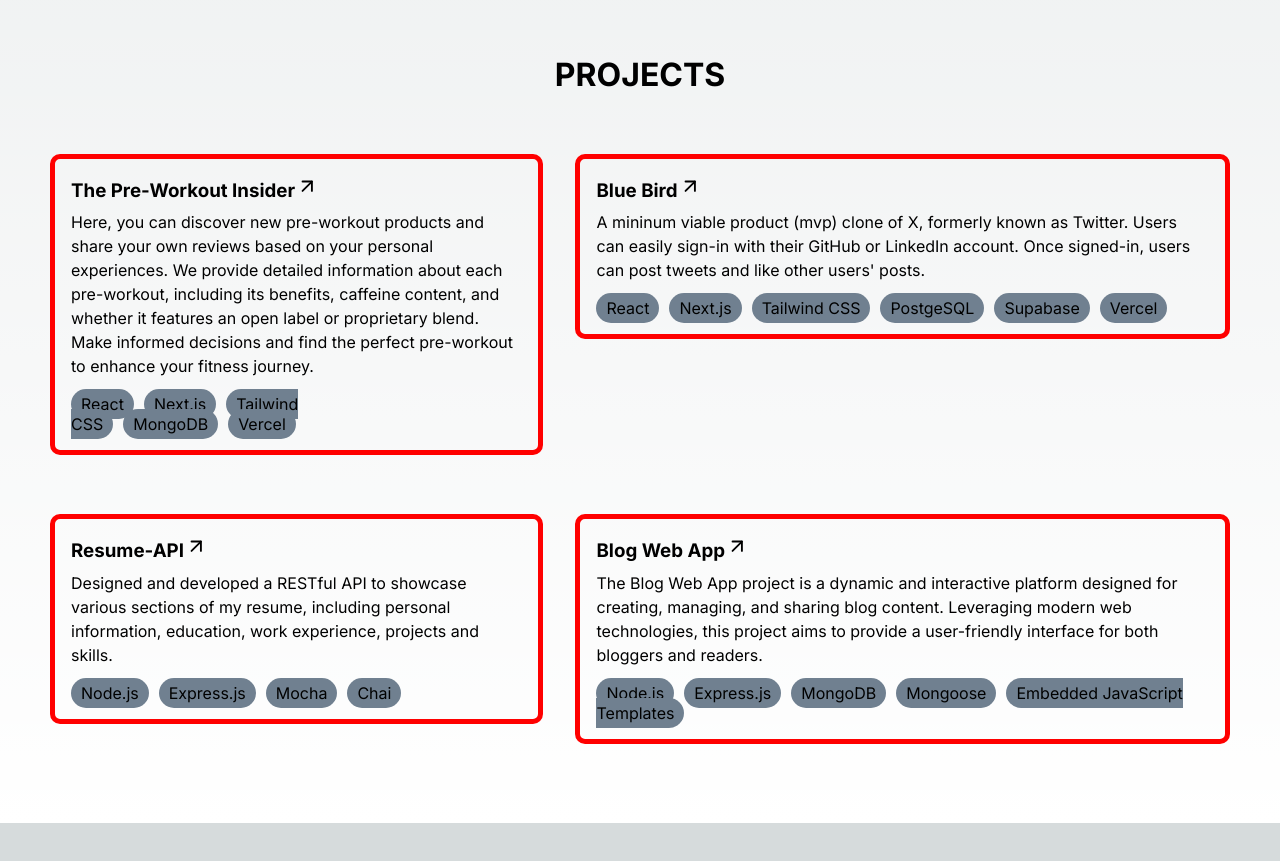
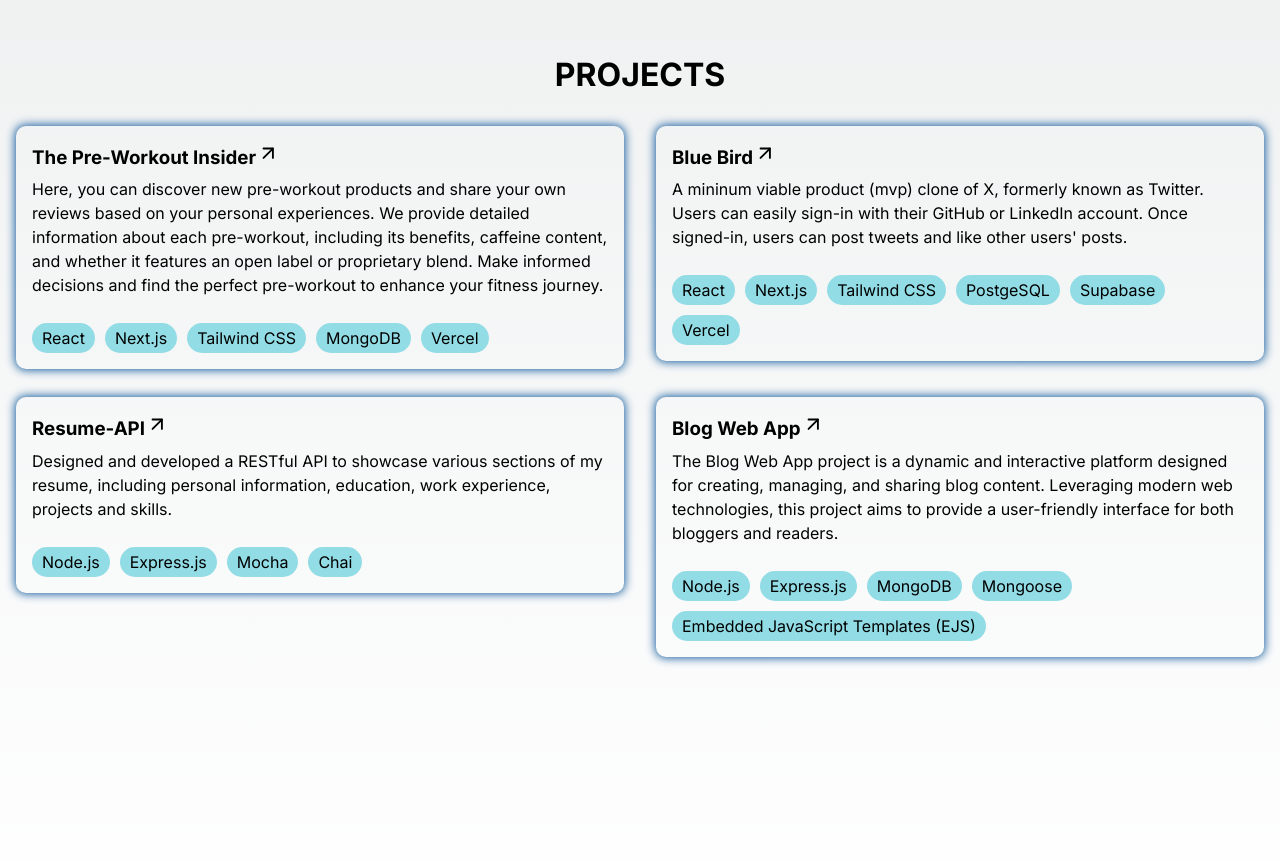
Before and after one commit to emmanuelreyes28/my-website, a Next.js app: page / in a window 1280 px wide. Shown: the part 1560-2421 px from the top of the page. Before the commit the page ends 2383 px from the top, so only its background shows below. Built offline with nearby package versions, Linux system fonts and the light colour scheme.

Commit message:
fix project content styling

```diff
--- a/app/Projects.tsx
+++ b/app/Projects.tsx
@@ -1,16 +1,49 @@
 "use client";
-
 import Link from "next/link";
 import styles from "./styles/projects.module.css";
 import { FiArrowUpRight } from "react-icons/fi";
+import { useEffect } from "react";
+import { useInView } from "react-intersection-observer";
+import { motion, useAnimation } from "framer-motion";
 
 function Projects() {
+  const controls = useAnimation();
+  const [ref, inView] = useInView();
+  const container = {
+    hidden: { opacity: 0 },
+    show: {
+      opacity: 1,
+      transition: {
+        staggerChildren: 0.5,
+      },
+    },
+  };
+
+  const item = {
+    hidden: { opacity: 0 },
+    show: { opacity: 1, transition: { duration: 0.5 } },
+  };
+
+  useEffect(() => {
+    if (inView) {
+      controls.start("show");
+    }
+  }, [controls, inView]);
+
   return (
-    <div id="projects" className={styles.container}>
+    <div id="projects">
       <h1 className={styles.header}>PROJECTS</h1>
+      <motion.div
+        ref={ref}
+        variants={container}
+        initial="hidden"
+        animate={controls}
+      >
+        <div className={styles.container}>
+          <motion.div variants={item}>
+            <div className={styles.project}>
+              <div className={styles.cell}>
                 <Link href="https://the-pre-workout-insider.vercel.app/">
-        <div className={styles.leftCell}>
-          <div className={styles.projectOne}>
                   <h3 className={styles.projectTitle}>
                     The Pre-Workout Insider
                     <span className={styles.arrow}>
@@ -18,12 +51,13 @@
                     </span>
                   </h3>
                   <p className={styles.projectDescription}>
-              Here, you can discover new pre-workout products and share your own
-              reviews based on your personal experiences. We provide detailed
-              information about each pre-workout, including its benefits,
-              caffeine content, and whether it features an open label or
-              proprietary blend. Make informed decisions and find the perfect
-              pre-workout to enhance your fitness journey.
+                    Here, you can discover new pre-workout products and share
+                    your own reviews based on your personal experiences. We
+                    provide detailed information about each pre-workout,
+                    including its benefits, caffeine content, and whether it
+                    features an open label or proprietary blend. Make informed
+                    decisions and find the perfect pre-workout to enhance your
+                    fitness journey.
                   </p>
                   <div className={styles.technologies}>
                     <span>React</span>
@@ -32,12 +66,14 @@
                     <span>MongoDB</span>
                     <span>Vercel</span>
                   </div>
+                </Link>
               </div>
             </div>
-      </Link>
+          </motion.div>
+          <motion.div variants={item}>
+            <div className={styles.project}>
+              <div className={styles.cell}>
                 <Link href="https://github.com/emmanuelreyes28/blue-bird">
-        <div className={styles.rightCell}>
-          <div className={styles.projectTwo}>
                   <h3 className={styles.projectTitle}>
                     Blue Bird
                     <span className={styles.arrow}>
@@ -46,9 +82,9 @@
                   </h3>
                   <p className={styles.projectDescription}>
                     A mininum viable product (mvp) clone of X, formerly known as
-              Twitter. Users can easily sign-in with their GitHub or LinkedIn
-              account. Once signed-in, users can post tweets and like other
-              users&apos; posts.
+                    Twitter. Users can easily sign-in with their GitHub or
+                    LinkedIn account. Once signed-in, users can post tweets and
+                    like other users&apos; posts.
                   </p>
                   <div className={styles.technologies}>
                     <span>React</span>
@@ -58,12 +94,14 @@
                     <span>Supabase</span>
                     <span>Vercel</span>
                   </div>
+                </Link>
               </div>
             </div>
-      </Link>
+          </motion.div>
+          <motion.div variants={item}>
+            <div className={styles.project}>
+              <div className={styles.cell}>
                 <Link href="https://github.com/emmanuelreyes28/resume-api">
-        <div className={styles.leftCell}>
-          <div className={styles.projectThree}>
                   <h3 className={styles.projectTitle}>
                     Resume-API
                     <span className={styles.arrow}>
@@ -71,9 +109,9 @@
                     </span>
                   </h3>
                   <p className={styles.projectDescription}>
-              Designed and developed a RESTful API to showcase various sections
-              of my resume, including personal information, education, work
-              experience, projects and skills.
+                    Designed and developed a RESTful API to showcase various
+                    sections of my resume, including personal information,
+                    education, work experience, projects and skills.
                   </p>
                   <div className={styles.technologies}>
                     <span>Node.js</span>
@@ -81,12 +119,14 @@
                     <span>Mocha</span>
                     <span>Chai</span>
                   </div>
+                </Link>
               </div>
             </div>
-      </Link>
+          </motion.div>
+          <motion.div variants={item}>
+            <div className={styles.project}>
+              <div className={styles.cell}>
                 <Link href="https://github.com/emmanuelreyes28/Blog-Web-App">
-        <div className={styles.rightCell}>
-          <div className={styles.projectTwo}>
                   <h3 className={styles.projectTitle}>
                     Blog Web App
                     <span className={styles.arrow}>
@@ -94,21 +134,25 @@
                     </span>
                   </h3>
                   <p className={styles.projectDescription}>
-              The Blog Web App project is a dynamic and interactive platform
-              designed for creating, managing, and sharing blog content.
-              Leveraging modern web technologies, this project aims to provide a
-              user-friendly interface for both bloggers and readers.
+                    The Blog Web App project is a dynamic and interactive
+                    platform designed for creating, managing, and sharing blog
+                    content. Leveraging modern web technologies, this project
+                    aims to provide a user-friendly interface for both bloggers
+                    and readers.
                   </p>
                   <div className={styles.technologies}>
                     <span>Node.js</span>
                     <span>Express.js</span>
                     <span>MongoDB</span>
                     <span>Mongoose</span>
-              <span>Embedded JavaScript Templates</span>
+                    <span>Embedded JavaScript Templates (EJS)</span>
+                  </div>
+                </Link>
               </div>
             </div>
+          </motion.div>
         </div>
-      </Link>
+      </motion.div>
     </div>
   );
 }
--- a/app/styles/projects.module.css
+++ b/app/styles/projects.module.css
@@ -1,29 +1,21 @@
 .container{
     display: grid;
     height: 100vh;
-    gap: 2.5rem 2rem;
-    grid-template-areas:
-        "header header"
-        "project1 project2"
-        "project3 project4"
-        "footer footer";
+    margin-top: 2em;
+    row-gap: 1.75rem;
+    /* gap: 2.5rem 2rem; */
+    grid-template-columns: repeat(auto-fit, minmax(500px, 1fr));
+    align-content: start;
 }
 
 .header{
-    grid-area: header;
-    justify-self: center;
-    align-items: start;
     padding-top: 1em;
+    text-align: center;
 }
 
-.projectOne{
-    grid-area: project1;
-    place-self: center;
-}
-
-.projectTwo{
-    grid-area: project2;
-    place-self: center;
+.project{
+    place-self: start;
+    margin: 0 1rem;
 }
 
 .arrow{
@@ -40,27 +32,30 @@
     margin-bottom: 1rem;
 }
 
+.technologies{
+    display: flex;
+    flex-wrap: wrap;
+}
+
 .technologies span{
     margin-right: 10px;
-    background-color: slategray;
+    margin-top: 10px;
+    background-color: #92DCE5;
+    color: black;
     padding: 5px 10px;
     border-radius: 15px;
 }
 
-.leftCell{
-    margin-left: 50px;
-    border-width: 5px;
-    border-style: solid;
-    border-color: red;
+.cell{
+    box-shadow: 0px 0px 10px 1px #145C9E;
     border-radius: 10px;
     padding: 1rem;
 }
 
-.rightCell{
-    margin-right: 50px;
-    border-width: 5px;
-    border-style: solid;
-    border-color: red;
-    border-radius: 10px;
-    padding: 1rem;
+.cell:hover{
+    scale: 1.01;
 }
+
+.cell:hover .arrow{
+    color: #145C9E;
+}
```
Lines whose indentation alone changed are shown as unchanged.
